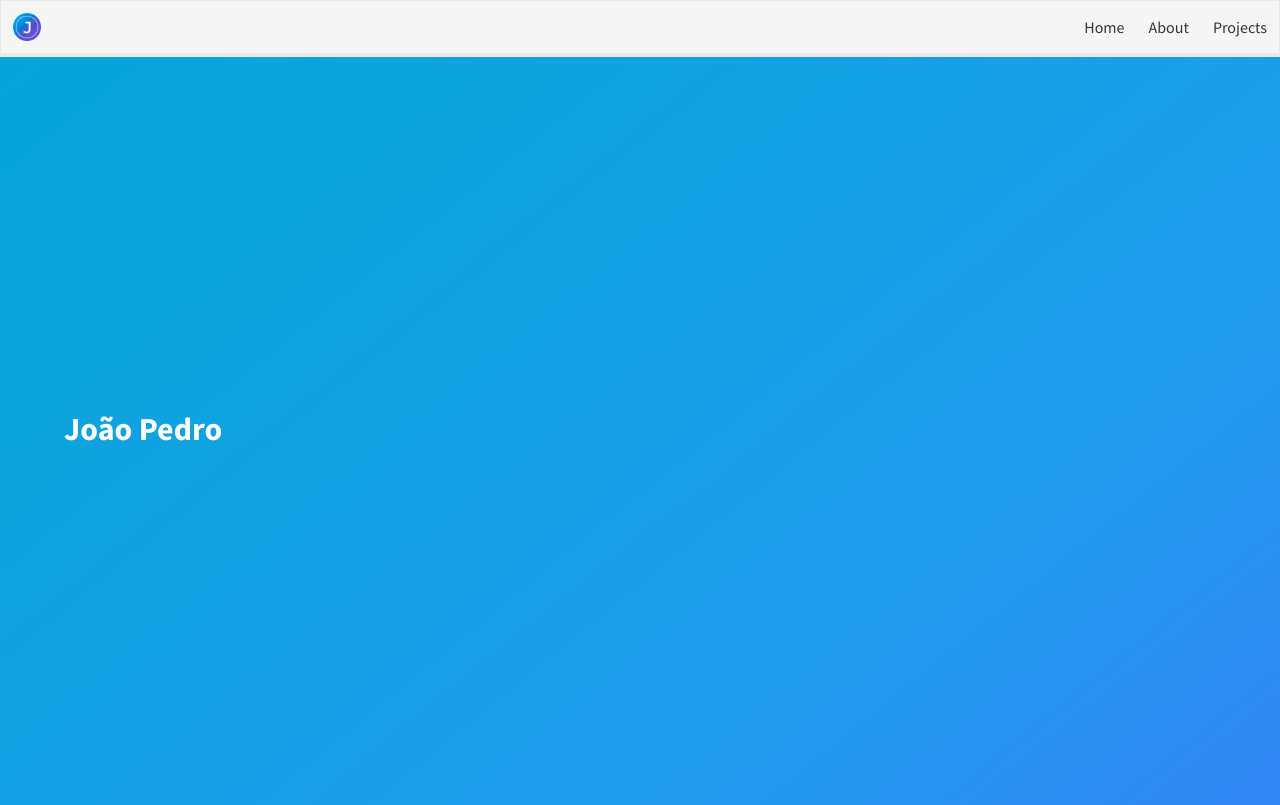
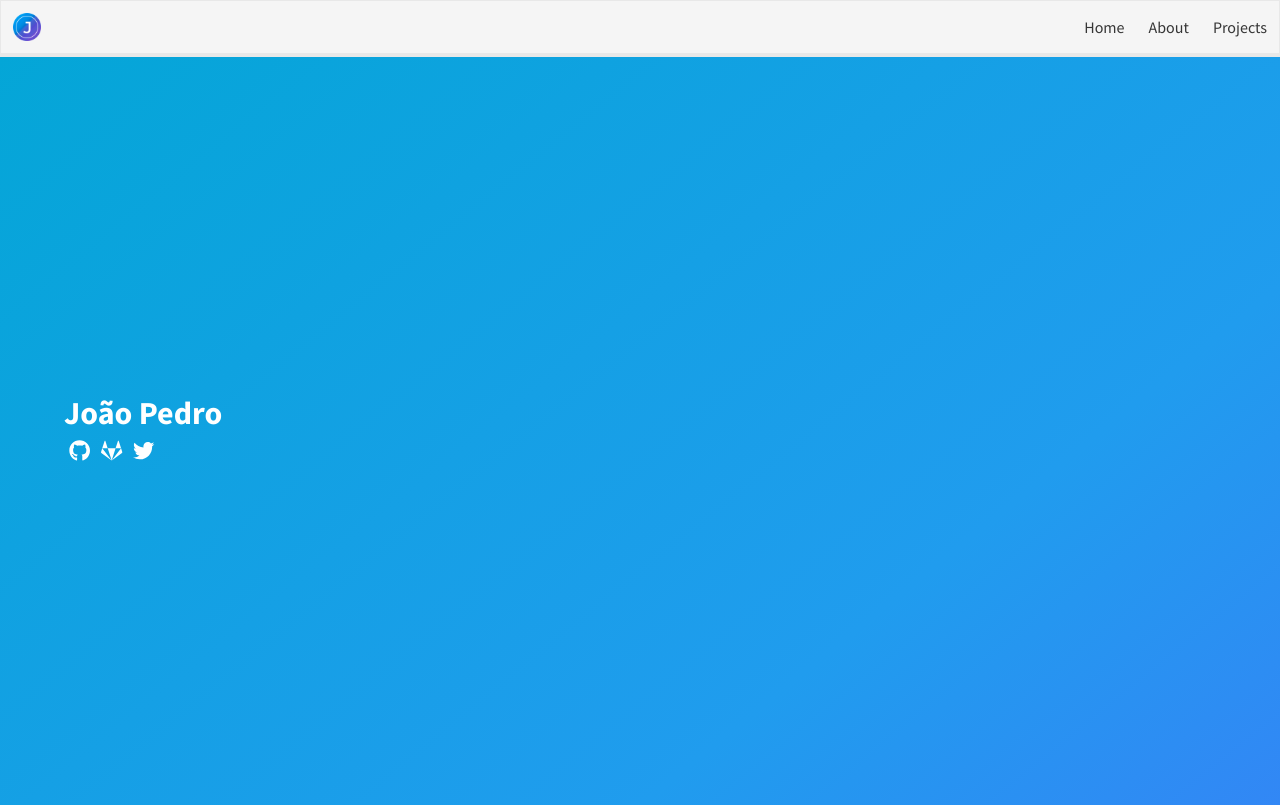
Before and after one commit to jpsl00/portfolio, a Vue app: page / in a window 1280 px wide. Built offline with nearby package versions, Linux system fonts and the light colour scheme; no server answers.

Commit message:
:lipstick: Adding some links in the homepage

```diff
--- a/public/index.html
+++ b/public/index.html
@@ -10,10 +10,10 @@
   </head>
   <body>
     <noscript>
-      <strong>We're sorry but portfolio doesn't work properly without JavaScript enabled. Please enable it to continue.</strong>
+      <strong>We're sorry but this site doesn't work properly without JavaScript enabled. Please enable it to continue.</strong>
     </noscript>
     <div id="app"></div>
     <!-- built files will be auto injected -->
-    <script src="<%= BASE_URL %>js/burger.js"></script>
+    <script type="application/javascript" src="<%= BASE_URL %>js/burger.js"></script>
   </body>
 </html>
--- a/src/plugins/fontawesome.js
+++ b/src/plugins/fontawesome.js
@@ -4,7 +4,8 @@ import { FontAwesomeIcon } from '@fortawesome/vue-fontawesome'
 import { library } from '@fortawesome/fontawesome-svg-core'
 
 import { fas } from '@fortawesome/free-solid-svg-icons'
+import { fab } from '@fortawesome/free-brands-svg-icons'
 
-library.add(fas)
+library.add(fas, fab)
 
 Vue.component('fa', FontAwesomeIcon)
--- a/src/views/Home.vue
+++ b/src/views/Home.vue
@@ -8,6 +8,21 @@
         <h2 class="subtitle">
           <!-- Full-stack developer --> <!-- I guess? -->
         </h2>
+        <a href="https://github.com/jpsl00">
+          <span class="icon is-medium">
+            <fa :icon="['fab', 'github']" size="lg" />
+          </span>
+        </a>
+        <a href="https://gitlab.com/jpsl00">
+          <span class="icon is-medium">
+            <fa :icon="['fab', 'gitlab']" size="lg" />
+          </span>
+        </a>
+        <a href="https://twitter.com/jpsl00">
+          <span class="icon is-medium">
+            <fa :icon="['fab', 'twitter']" size="lg" />
+          </span>
+        </a>
       </div>
     </div>
 
```
